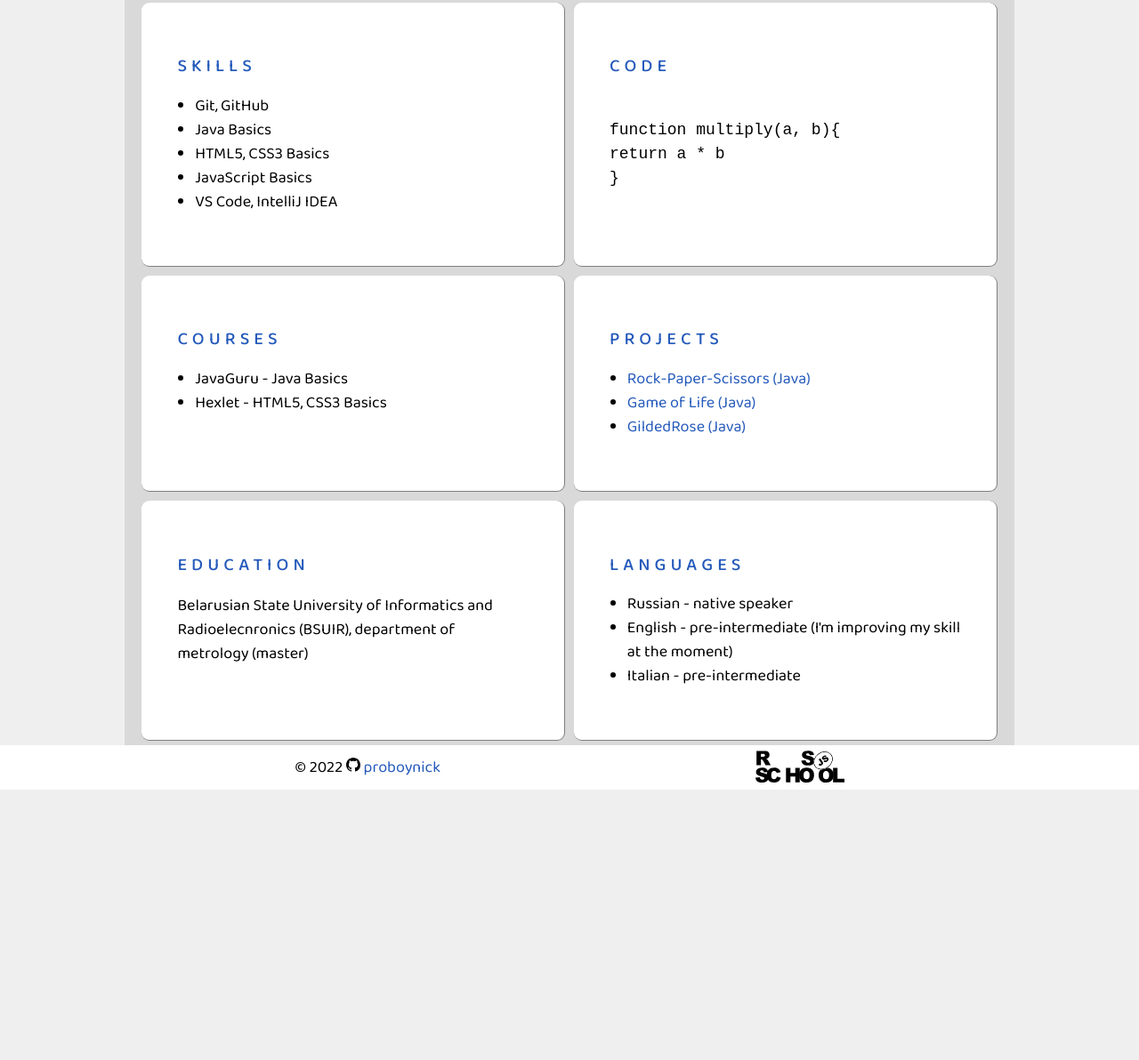
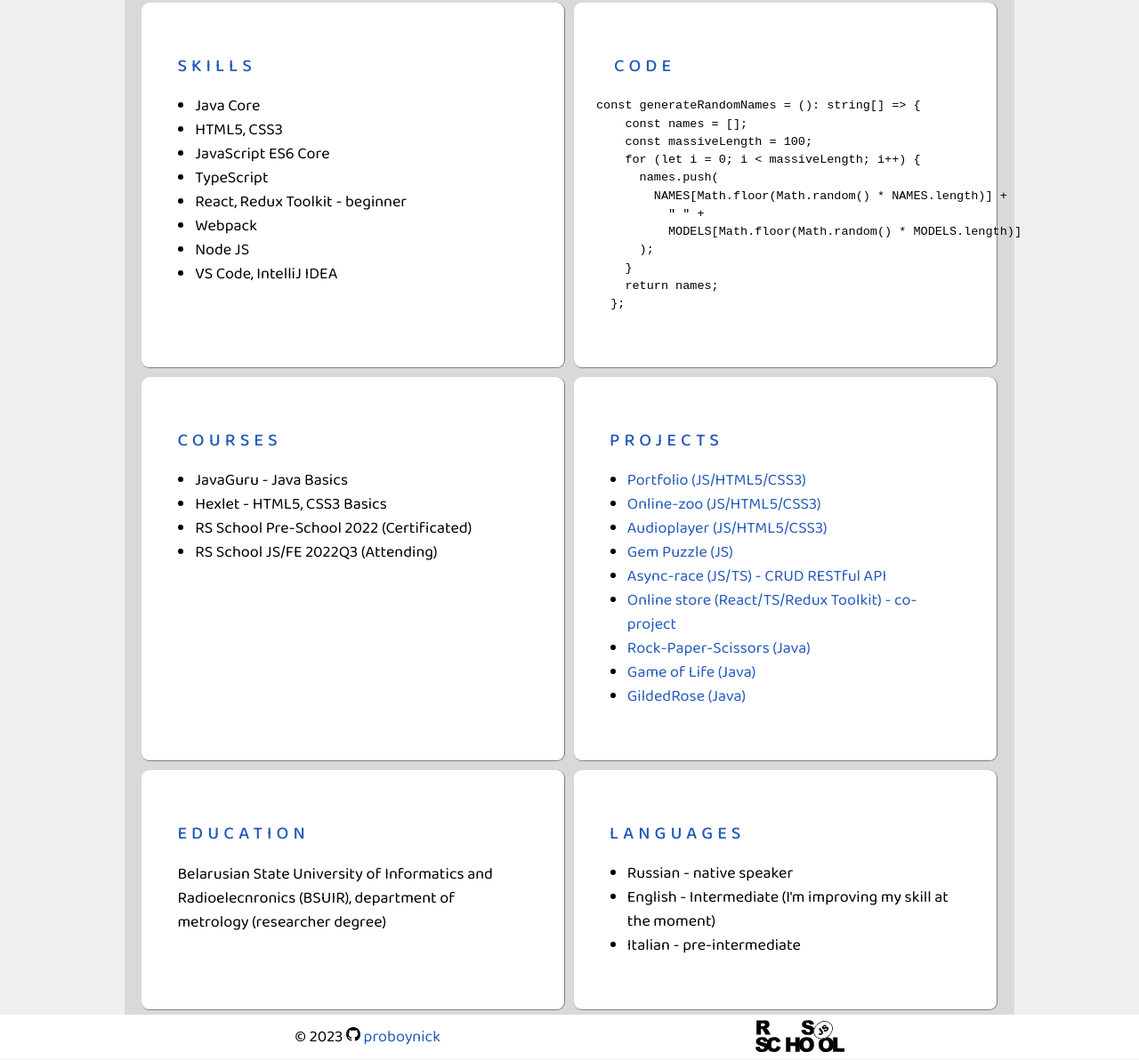
Before and after one commit to proboynick/rsschool-cv-old2, a plain HTML site: page index.html in a window 1280 px wide. Shown: the part 757-1949 px from the top of the page at 89% size. Before the commit the page ends 1646 px from the top, so only its background shows below. Drawn offline with Linux system fonts and the light colour scheme.

Commit message:
feat: update cv info

```diff
--- a/index.html
+++ b/index.html
@@ -1,72 +1,142 @@
 <!DOCTYPE html>
 <html lang="en">
   <head>
-    <meta charset="UTF-8">
-    <meta name="viewport" content="width=device-width, initial-scale=1.0">
+    <meta charset="UTF-8" />
+    <meta name="viewport" content="width=device-width, initial-scale=1.0" />
     <title>Personal CV</title>
-    <link rel="icon" href="./assets/favicon/phoenix-logo-icon-symbol-business-260nw-1007177413.jpg">
-    <link rel="stylesheet" href="style.css">
+    <link
+      rel="icon"
+      href="./assets/favicon/phoenix-logo-icon-symbol-business-260nw-1007177413.jpg"
+    />
+    <link rel="stylesheet" href="style.css" />
   </head>
   <body class="body">
     <header>
       <div class="container">
         <nav class="nav">
           <ul class="nav-list">
-              <li class="nav-item"><a href="#contacts" class="nav-link">Contacts</a></li>
-              <li class="nav-item"><a href="#summary" class="nav-link">Summary</a></li>
-              <li class="nav-item"><a href="#skills" class="nav-link">Skills</a></li>
+            <li class="nav-item">
+              <a href="#contacts" class="nav-link">Contacts</a>
+            </li>
+            <li class="nav-item">
+              <a href="#summary" class="nav-link">Summary</a>
+            </li>
+            <li class="nav-item">
+              <a href="#skills" class="nav-link">Skills</a>
+            </li>
             <li class="nav-item"><a href="#code" class="nav-link">Code</a></li>
-              <li class="nav-item"><a href="#courses" class="nav-link">Courses</a></li>
-              <li class="nav-item"><a href="#projects" class="nav-link">Projects</a></li>
-              <li class="nav-item"><a href="#education" class="nav-link">Education</a></li>
-              <li class="nav-item"><a href="#languages" class="nav-link">Languages</a></li>
+            <li class="nav-item">
+              <a href="#courses" class="nav-link">Courses</a>
+            </li>
+            <li class="nav-item">
+              <a href="#projects" class="nav-link">Projects</a>
+            </li>
+            <li class="nav-item">
+              <a href="#education" class="nav-link">Education</a>
+            </li>
+            <li class="nav-item">
+              <a href="#languages" class="nav-link">Languages</a>
+            </li>
           </ul>
-          </nav></div>
+        </nav>
+      </div>
     </header>
     <main class="main">
       <div class="container main-container">
         <section class="section section-profile" id="profile">
-            <img src="./assets/images/personalphoto.jpg" alt="pesonal photo" class="photo">
+          <img
+            src="./assets/images/personalphoto.jpg"
+            alt="pesonal photo"
+            class="photo"
+          />
           <div class="container">
             <h1 class="section-title name-title">Anton Kuziukou</h1>
-                <h3>Future full-stack developer</h3>
+            <h3>Trainee/Junior Javascript developer</h3>
           </div>
         </section>
         <section class="section" id="contacts">
           <h2 class="section-title">Contacts</h2>
           <ul class="contacts-list">
             <li class="contacts-list">
-                    <svg xmlns="http://www.w3.org/2000/svg" width="16" height="16" fill="rgb(37, 90, 187)" class="bi bi-geo-alt" viewBox="0 0 16 16">
-                        <path d="M12.166 8.94c-.524 1.062-1.234 2.12-1.96 3.07A31.493 31.493 0 0 1 8 14.58a31.481 31.481 0 0 1-2.206-2.57c-.726-.95-1.436-2.008-1.96-3.07C3.304 7.867 3 6.862 3 6a5 5 0 0 1 10 0c0 .862-.305 1.867-.834 2.94zM8 16s6-5.686 6-10A6 6 0 0 0 2 6c0 4.314 6 10 6 10z"/>
-                        <path d="M8 8a2 2 0 1 1 0-4 2 2 0 0 1 0 4zm0 1a3 3 0 1 0 0-6 3 3 0 0 0 0 6z"/>
+              <svg
+                xmlns="http://www.w3.org/2000/svg"
+                width="16"
+                height="16"
+                fill="rgb(37, 90, 187)"
+                class="bi bi-geo-alt"
+                viewBox="0 0 16 16"
+              >
+                <path
+                  d="M12.166 8.94c-.524 1.062-1.234 2.12-1.96 3.07A31.493 31.493 0 0 1 8 14.58a31.481 31.481 0 0 1-2.206-2.57c-.726-.95-1.436-2.008-1.96-3.07C3.304 7.867 3 6.862 3 6a5 5 0 0 1 10 0c0 .862-.305 1.867-.834 2.94zM8 16s6-5.686 6-10A6 6 0 0 0 2 6c0 4.314 6 10 6 10z"
+                />
+                <path
+                  d="M8 8a2 2 0 1 1 0-4 2 2 0 0 1 0 4zm0 1a3 3 0 1 0 0-6 3 3 0 0 0 0 6z"
+                />
               </svg>
               Minsk, Belarus
             </li>
-                <li class="section-item"> <svg xmlns="http://www.w3.org/2000/svg" width="16" height="16" fill="rgb(37, 90, 187)" class="bi bi-telephone" viewBox="0 0 16 16">
-                    <path d="M3.654 1.328a.678.678 0 0 0-1.015-.063L1.605 2.3c-.483.484-.661 1.169-.45 1.77a17.568 17.568 0 0 0 4.168 6.608 17.569 17.569 0 0 0 6.608 4.168c.601.211 1.286.033 1.77-.45l1.034-1.034a.678.678 0 0 0-.063-1.015l-2.307-1.794a.678.678 0 0 0-.58-.122l-2.19.547a1.745 1.745 0 0 1-1.657-.459L5.482 8.062a1.745 1.745 0 0 1-.46-1.657l.548-2.19a.678.678 0 0 0-.122-.58L3.654 1.328zM1.884.511a1.745 1.745 0 0 1 2.612.163L6.29 2.98c.329.423.445.974.315 1.494l-.547 2.19a.678.678 0 0 0 .178.643l2.457 2.457a.678.678 0 0 0 .644.178l2.189-.547a1.745 1.745 0 0 1 1.494.315l2.306 1.794c.829.645.905 1.87.163 2.611l-1.034 1.034c-.74.74-1.846 1.065-2.877.702a18.634 18.634 0 0 1-7.01-4.42 18.634 18.634 0 0 1-4.42-7.009c-.362-1.03-.037-2.137.703-2.877L1.885.511z"/>
+            <li class="section-item">
+              <svg
+                xmlns="http://www.w3.org/2000/svg"
+                width="16"
+                height="16"
+                fill="rgb(37, 90, 187)"
+                class="bi bi-telephone"
+                viewBox="0 0 16 16"
+              >
+                <path
+                  d="M3.654 1.328a.678.678 0 0 0-1.015-.063L1.605 2.3c-.483.484-.661 1.169-.45 1.77a17.568 17.568 0 0 0 4.168 6.608 17.569 17.569 0 0 0 6.608 4.168c.601.211 1.286.033 1.77-.45l1.034-1.034a.678.678 0 0 0-.063-1.015l-2.307-1.794a.678.678 0 0 0-.58-.122l-2.19.547a1.745 1.745 0 0 1-1.657-.459L5.482 8.062a1.745 1.745 0 0 1-.46-1.657l.548-2.19a.678.678 0 0 0-.122-.58L3.654 1.328zM1.884.511a1.745 1.745 0 0 1 2.612.163L6.29 2.98c.329.423.445.974.315 1.494l-.547 2.19a.678.678 0 0 0 .178.643l2.457 2.457a.678.678 0 0 0 .644.178l2.189-.547a1.745 1.745 0 0 1 1.494.315l2.306 1.794c.829.645.905 1.87.163 2.611l-1.034 1.034c-.74.74-1.846 1.065-2.877.702a18.634 18.634 0 0 1-7.01-4.42 18.634 18.634 0 0 1-4.42-7.009c-.362-1.03-.037-2.137.703-2.877L1.885.511z"
+                />
               </svg>
               + 375 29 376 46 49
             </li>
             <li class="section-item">
               <a href="t.me/ufndm">
-                    <svg xmlns="http://www.w3.org/2000/svg" width="16" height="16" fill="currentColor" class="bi bi-telegram" viewBox="0 0 16 16">
-                        <path d="M16 8A8 8 0 1 1 0 8a8 8 0 0 1 16 0zM8.287 5.906c-.778.324-2.334.994-4.666 2.01-.378.15-.577.298-.595.442-.03.243.275.339.69.47l.175.055c.408.133.958.288 1.243.294.26.006.549-.1.868-.32 2.179-1.471 3.304-2.214 3.374-2.23.05-.012.12-.026.166.016.047.041.042.12.037.141-.03.129-1.227 1.241-1.846 1.817-.193.18-.33.307-.358.336a8.154 8.154 0 0 1-.188.186c-.38.366-.664.64.015 1.088.327.216.589.393.85.571.284.194.568.387.936.629.093.06.183.125.27.187.331.236.63.448.997.414.214-.02.435-.22.547-.82.265-1.417.786-4.486.906-5.751a1.426 1.426 0 0 0-.013-.315.337.337 0 0 0-.114-.217.526.526 0 0 0-.31-.093c-.3.005-.763.166-2.984 1.09z"/>
+                <svg
+                  xmlns="http://www.w3.org/2000/svg"
+                  width="16"
+                  height="16"
+                  fill="currentColor"
+                  class="bi bi-telegram"
+                  viewBox="0 0 16 16"
+                >
+                  <path
+                    d="M16 8A8 8 0 1 1 0 8a8 8 0 0 1 16 0zM8.287 5.906c-.778.324-2.334.994-4.666 2.01-.378.15-.577.298-.595.442-.03.243.275.339.69.47l.175.055c.408.133.958.288 1.243.294.26.006.549-.1.868-.32 2.179-1.471 3.304-2.214 3.374-2.23.05-.012.12-.026.166.016.047.041.042.12.037.141-.03.129-1.227 1.241-1.846 1.817-.193.18-.33.307-.358.336a8.154 8.154 0 0 1-.188.186c-.38.366-.664.64.015 1.088.327.216.589.393.85.571.284.194.568.387.936.629.093.06.183.125.27.187.331.236.63.448.997.414.214-.02.435-.22.547-.82.265-1.417.786-4.486.906-5.751a1.426 1.426 0 0 0-.013-.315.337.337 0 0 0-.114-.217.526.526 0 0 0-.31-.093c-.3.005-.763.166-2.984 1.09z"
+                  />
                 </svg>
                 Anton Kuziukou
               </a>
             </li>
             <li class="section-item">
               <a href="https://github.com/proboynick">
-                    <svg xmlns="http://www.w3.org/2000/svg" width="16" height="16" fill="currentColor" class="bi bi-github" viewBox="0 0 16 16">
-                        <path d="M8 0C3.58 0 0 3.58 0 8c0 3.54 2.29 6.53 5.47 7.59.4.07.55-.17.55-.38 0-.19-.01-.82-.01-1.49-2.01.37-2.53-.49-2.69-.94-.09-.23-.48-.94-.82-1.13-.28-.15-.68-.52-.01-.53.63-.01 1.08.58 1.23.82.72 1.21 1.87.87 2.33.66.07-.52.28-.87.51-1.07-1.78-.2-3.64-.89-3.64-3.95 0-.87.31-1.59.82-2.15-.08-.2-.36-1.02.08-2.12 0 0 .67-.21 2.2.82.64-.18 1.32-.27 2-.27.68 0 1.36.09 2 .27 1.53-1.04 2.2-.82 2.2-.82.44 1.1.16 1.92.08 2.12.51.56.82 1.27.82 2.15 0 3.07-1.87 3.75-3.65 3.95.29.25.54.73.54 1.48 0 1.07-.01 1.93-.01 2.2 0 .21.15.46.55.38A8.012 8.012 0 0 0 16 8c0-4.42-3.58-8-8-8z"/>
+                <svg
+                  xmlns="http://www.w3.org/2000/svg"
+                  width="16"
+                  height="16"
+                  fill="currentColor"
+                  class="bi bi-github"
+                  viewBox="0 0 16 16"
+                >
+                  <path
+                    d="M8 0C3.58 0 0 3.58 0 8c0 3.54 2.29 6.53 5.47 7.59.4.07.55-.17.55-.38 0-.19-.01-.82-.01-1.49-2.01.37-2.53-.49-2.69-.94-.09-.23-.48-.94-.82-1.13-.28-.15-.68-.52-.01-.53.63-.01 1.08.58 1.23.82.72 1.21 1.87.87 2.33.66.07-.52.28-.87.51-1.07-1.78-.2-3.64-.89-3.64-3.95 0-.87.31-1.59.82-2.15-.08-.2-.36-1.02.08-2.12 0 0 .67-.21 2.2.82.64-.18 1.32-.27 2-.27.68 0 1.36.09 2 .27 1.53-1.04 2.2-.82 2.2-.82.44 1.1.16 1.92.08 2.12.51.56.82 1.27.82 2.15 0 3.07-1.87 3.75-3.65 3.95.29.25.54.73.54 1.48 0 1.07-.01 1.93-.01 2.2 0 .21.15.46.55.38A8.012 8.012 0 0 0 16 8c0-4.42-3.58-8-8-8z"
+                  />
                 </svg>
                 proboynick
               </a>
             </li>
             <li class="section-item">
               <a href="https://discord.gg/gFnRh8Sudg">
-                    <svg xmlns="http://www.w3.org/2000/svg" width="16" height="16" fill="currentColor" class="bi bi-discord" viewBox="0 0 16 16">
-                        <path d="M13.545 2.907a13.227 13.227 0 0 0-3.257-1.011.05.05 0 0 0-.052.025c-.141.25-.297.577-.406.833a12.19 12.19 0 0 0-3.658 0 8.258 8.258 0 0 0-.412-.833.051.051 0 0 0-.052-.025c-1.125.194-2.22.534-3.257 1.011a.041.041 0 0 0-.021.018C.356 6.024-.213 9.047.066 12.032c.001.014.01.028.021.037a13.276 13.276 0 0 0 3.995 2.02.05.05 0 0 0 .056-.019c.308-.42.582-.863.818-1.329a.05.05 0 0 0-.01-.059.051.051 0 0 0-.018-.011 8.875 8.875 0 0 1-1.248-.595.05.05 0 0 1-.02-.066.051.051 0 0 1 .015-.019c.084-.063.168-.129.248-.195a.05.05 0 0 1 .051-.007c2.619 1.196 5.454 1.196 8.041 0a.052.052 0 0 1 .053.007c.08.066.164.132.248.195a.051.051 0 0 1-.004.085 8.254 8.254 0 0 1-1.249.594.05.05 0 0 0-.03.03.052.052 0 0 0 .003.041c.24.465.515.909.817 1.329a.05.05 0 0 0 .056.019 13.235 13.235 0 0 0 4.001-2.02.049.049 0 0 0 .021-.037c.334-3.451-.559-6.449-2.366-9.106a.034.034 0 0 0-.02-.019Zm-8.198 7.307c-.789 0-1.438-.724-1.438-1.612 0-.889.637-1.613 1.438-1.613.807 0 1.45.73 1.438 1.613 0 .888-.637 1.612-1.438 1.612Zm5.316 0c-.788 0-1.438-.724-1.438-1.612 0-.889.637-1.613 1.438-1.613.807 0 1.451.73 1.438 1.613 0 .888-.631 1.612-1.438 1.612Z"/>
+                <svg
+                  xmlns="http://www.w3.org/2000/svg"
+                  width="16"
+                  height="16"
+                  fill="currentColor"
+                  class="bi bi-discord"
+                  viewBox="0 0 16 16"
+                >
+                  <path
+                    d="M13.545 2.907a13.227 13.227 0 0 0-3.257-1.011.05.05 0 0 0-.052.025c-.141.25-.297.577-.406.833a12.19 12.19 0 0 0-3.658 0 8.258 8.258 0 0 0-.412-.833.051.051 0 0 0-.052-.025c-1.125.194-2.22.534-3.257 1.011a.041.041 0 0 0-.021.018C.356 6.024-.213 9.047.066 12.032c.001.014.01.028.021.037a13.276 13.276 0 0 0 3.995 2.02.05.05 0 0 0 .056-.019c.308-.42.582-.863.818-1.329a.05.05 0 0 0-.01-.059.051.051 0 0 0-.018-.011 8.875 8.875 0 0 1-1.248-.595.05.05 0 0 1-.02-.066.051.051 0 0 1 .015-.019c.084-.063.168-.129.248-.195a.05.05 0 0 1 .051-.007c2.619 1.196 5.454 1.196 8.041 0a.052.052 0 0 1 .053.007c.08.066.164.132.248.195a.051.051 0 0 1-.004.085 8.254 8.254 0 0 1-1.249.594.05.05 0 0 0-.03.03.052.052 0 0 0 .003.041c.24.465.515.909.817 1.329a.05.05 0 0 0 .056.019 13.235 13.235 0 0 0 4.001-2.02.049.049 0 0 0 .021-.037c.334-3.451-.559-6.449-2.366-9.106a.034.034 0 0 0-.02-.019Zm-8.198 7.307c-.789 0-1.438-.724-1.438-1.612 0-.889.637-1.613 1.438-1.613.807 0 1.45.73 1.438 1.613 0 .888-.637 1.612-1.438 1.612Zm5.316 0c-.788 0-1.438-.724-1.438-1.612 0-.889.637-1.613 1.438-1.613.807 0 1.451.73 1.438 1.613 0 .888-.631 1.612-1.438 1.612Z"
+                  />
                 </svg>
                 Anton Kuziukou(@proboynick)
               </a>
@@ -76,16 +146,22 @@
         <section class="section" id="summary">
           <h2 class="section-title">Summary</h2>
           <p>
-                I want to be a full-stack developer and create new demanded applications. For now I work as researcher at Belarusian State University of Informatics and Radioelectronics. I constantly learn new things and improve my skills.
+            I want to be a Front-end developer and create new demanded
+            applications. For now I work as researcher at Belarusian State
+            University of Informatics and Radioelectronics. I constantly learn
+            new things and improve my skills.
           </p>
         </section>
         <section class="section" id="skills">
           <h2 class="section-title">Skills</h2>
           <ul>
-                <li>Git, GitHub</li>
-                <li>Java Basics</li>
-                <li>HTML5, CSS3 Basics</li>
-                <li>JavaScript Basics</li>
+            <li>Java Core</li>
+            <li>HTML5, CSS3</li>
+            <li>JavaScript ES6 Core</li>
+            <li>TypeScript</li>
+            <li>React, Redux Toolkit - beginner</li>
+            <li>Webpack</li>
+            <li>Node JS</li>
             <li>VS Code, IntelliJ IDEA</li>
           </ul>
         </section>
@@ -93,9 +169,18 @@
           <h2 class="section-title">Code</h2>
           <pre class="pre">
                 <code>
-function multiply(a, b){
-return a * b
+const generateRandomNames = (): string[] => {
+    const names = [];
+    const massiveLength = 100;
+    for (let i = 0; i < massiveLength; i++) {
+      names.push(
+        NAMES[Math.floor(Math.random() * NAMES.length)] +
+          " " +
+          MODELS[Math.floor(Math.random() * MODELS.length)]
+      );
     }
+    return names;
+  };
                 </code>
             </pre>
         </section>
@@ -104,25 +189,80 @@ return a * b
           <ul>
             <li>JavaGuru - Java Basics</li>
             <li>Hexlet - HTML5, CSS3 Basics</li>
+            <li>RS School Pre-School 2022 (Certificated)</li>
+            <li>RS School JS/FE 2022Q3 (Attending)</li>
           </ul>
         </section>
         <section class="section" id="projects">
           <h2 class="section-title">Projects</h2>
           <ul>
-                <li class="section-item"><a href="https://github.com/proboynick/rockpaperscisors">Rock-Paper-Scissors (Java)</a></li>
-                <li class="section-item"><a href="https://github.com/proboynick/GameOfLife">Game of Life (Java)</a></li>
-                <li class="section-item"><a href="https://github.com/proboynick/GildedRose">GildedRose (Java)</a></li>
+            <li class="section-item">
+              <a
+                href="https://rolling-scopes-school.github.io/proboynick-JSFEPRESCHOOL/portfolio/"
+                >Portfolio (JS/HTML5/CSS3)</a
+              >
+            </li>
+            <li class="section-item">
+              <a
+                href="https://rolling-scopes-school.github.io/proboynick-JSFE2022Q3/online-zoo/pages/main/index.html"
+                >Online-zoo (JS/HTML5/CSS3)</a
+              >
+            </li>
+            <li class="section-item">
+              <a
+                href="https://rolling-scopes-school.github.io/proboynick-JSFEPRESCHOOL/audioplayer/"
+                >Audioplayer (JS/HTML5/CSS3)</a
+              >
+            </li>
+            <li class="section-item">
+              <a
+                href="https://rolling-scopes-school.github.io/proboynick-JSFE2022Q3/gem-puzzle/"
+                >Gem Puzzle (JS)</a
+              >
+            </li>
+            <li class="section-item">
+              <a
+                href="https://rolling-scopes-school.github.io/proboynick-JSFE2022Q3/async-race-dist/"
+                >Async-race (JS/TS) - CRUD RESTful API</a
+              >
+            </li>
+            <li class="section-item">
+              <a href="https://viktoriyadatchuk.github.io/online-store/"
+                >Online store (React/TS/Redux Toolkit) - co-project</a
+              >
+            </li>
+            <li class="section-item">
+              <a href="https://github.com/proboynick/rockpaperscisors"
+                >Rock-Paper-Scissors (Java)</a
+              >
+            </li>
+            <li class="section-item">
+              <a href="https://github.com/proboynick/GameOfLife"
+                >Game of Life (Java)</a
+              >
+            </li>
+            <li class="section-item">
+              <a href="https://github.com/proboynick/GildedRose"
+                >GildedRose (Java)</a
+              >
+            </li>
           </ul>
         </section>
         <section class="section" id="education">
           <h2 class="section-title">Education</h2>
-            <p>Belarusian State University of Informatics and Radioelecnronics (BSUIR), department of metrology (master)</p>
+          <p>
+            Belarusian State University of Informatics and Radioelecnronics
+            (BSUIR), department of metrology (researcher degree)
+          </p>
         </section>
         <section class="section" id="languages">
           <h2 class="section-title">Languages</h2>
           <ul>
             <li><span>Russian</span> - native speaker</li>
-                    <li><span>English</span> - pre-intermediate (I'm improving my skill at the moment)</li>
+            <li>
+              <span>English</span> - Intermediate (I'm improving my skill at the
+              moment)
+            </li>
             <li><span>Italian</span> - pre-intermediate</li>
           </ul>
         </section>
@@ -130,15 +270,31 @@ return a * b
     </main>
     <footer>
       <div class="container footer-container">
-        <div class="section-item footer-link">© 2022 <a href="https://github.com/proboynick">
-                <svg xmlns="http://www.w3.org/2000/svg" width="16" height="16" fill="current-color" class="bi bi-github" viewBox="0 0 16 16">
-                    <path d="M8 0C3.58 0 0 3.58 0 8c0 3.54 2.29 6.53 5.47 7.59.4.07.55-.17.55-.38 0-.19-.01-.82-.01-1.49-2.01.37-2.53-.49-2.69-.94-.09-.23-.48-.94-.82-1.13-.28-.15-.68-.52-.01-.53.63-.01 1.08.58 1.23.82.72 1.21 1.87.87 2.33.66.07-.52.28-.87.51-1.07-1.78-.2-3.64-.89-3.64-3.95 0-.87.31-1.59.82-2.15-.08-.2-.36-1.02.08-2.12 0 0 .67-.21 2.2.82.64-.18 1.32-.27 2-.27.68 0 1.36.09 2 .27 1.53-1.04 2.2-.82 2.2-.82.44 1.1.16 1.92.08 2.12.51.56.82 1.27.82 2.15 0 3.07-1.87 3.75-3.65 3.95.29.25.54.73.54 1.48 0 1.07-.01 1.93-.01 2.2 0 .21.15.46.55.38A8.012 8.012 0 0 0 16 8c0-4.42-3.58-8-8-8z"/>
+        <div class="section-item footer-link">
+          © 2023
+          <a href="https://github.com/proboynick">
+            <svg
+              xmlns="http://www.w3.org/2000/svg"
+              width="16"
+              height="16"
+              fill="current-color"
+              class="bi bi-github"
+              viewBox="0 0 16 16"
+            >
+              <path
+                d="M8 0C3.58 0 0 3.58 0 8c0 3.54 2.29 6.53 5.47 7.59.4.07.55-.17.55-.38 0-.19-.01-.82-.01-1.49-2.01.37-2.53-.49-2.69-.94-.09-.23-.48-.94-.82-1.13-.28-.15-.68-.52-.01-.53.63-.01 1.08.58 1.23.82.72 1.21 1.87.87 2.33.66.07-.52.28-.87.51-1.07-1.78-.2-3.64-.89-3.64-3.95 0-.87.31-1.59.82-2.15-.08-.2-.36-1.02.08-2.12 0 0 .67-.21 2.2.82.64-.18 1.32-.27 2-.27.68 0 1.36.09 2 .27 1.53-1.04 2.2-.82 2.2-.82.44 1.1.16 1.92.08 2.12.51.56.82 1.27.82 2.15 0 3.07-1.87 3.75-3.65 3.95.29.25.54.73.54 1.48 0 1.07-.01 1.93-.01 2.2 0 .21.15.46.55.38A8.012 8.012 0 0 0 16 8c0-4.42-3.58-8-8-8z"
+              />
             </svg>
             proboynick
           </a>
         </div>
         <div class="section-item footer-link-sec">
-            <a href="https://rs.school/js/" ><img src="./assets/svg/rs_school_js.svg" alt="https://rs.school/js/" width="100"></a>
+          <a href="https://rs.school/js/"
+            ><img
+              src="./assets/svg/rs_school_js.svg"
+              alt="https://rs.school/js/"
+              width="100"
+          /></a>
         </div>
       </div>
     </footer>
--- a/style.css
+++ b/style.css
@@ -1,4 +1,4 @@
-*{
+* {
   box-sizing: border-box;
 }
 
@@ -18,7 +18,7 @@ html {
   min-height: 100vh;
   margin: 0 auto;
   padding: 0;
-    font-family: 'Baloo2', sans-serif;
+  font-family: "Baloo2", sans-serif;
   font-size: 18px;
   font-weight: 400;
   line-height: 1.5;
@@ -26,7 +26,7 @@ html {
   background-color: rgba(224, 224, 224, 0.5);
 }
 
-header{
+header {
   background-color: white;
 }
 
@@ -34,8 +34,8 @@ header{
   margin-bottom: auto;
 }
 
-footer{
-    background-color:white;
+footer {
+  background-color: white;
 }
 
 h3 {
@@ -96,7 +96,7 @@ h3 {
   height: 3px;
   background-color: rgba(224, 224, 224, 0.5);
   opacity: 0;
-    transition: .5s;
+  transition: 0.5s;
 }
 
 .nav-link:hover::after {
@@ -192,6 +192,15 @@ h3 {
   display: flex;
   padding: 0;
   margin: 0;
+  font-size: 13.5px;
+}
+
+#code {
+  padding: 40px 25px;
+}
+
+#code h2 {
+  margin: 16.6px 0 0 20px;
 }
 
 .footer-container {
@@ -208,7 +217,6 @@ h3 {
   padding-inline-start: 0;
 }
 
-
 .name-title {
   position: relative;
   padding: 0;
@@ -222,15 +230,14 @@ h3 {
 }
 
 @media (max-width: 410px) {
-
 }
 
-.footer-link{
+.footer-link {
   height: 50px;
   padding-top: 12px;
 }
 
-.footer-link-sec{
+.footer-link-sec {
   height: 50px;
   padding-top: 5px;
 }
```
Lines whose indentation alone changed are shown as unchanged.
